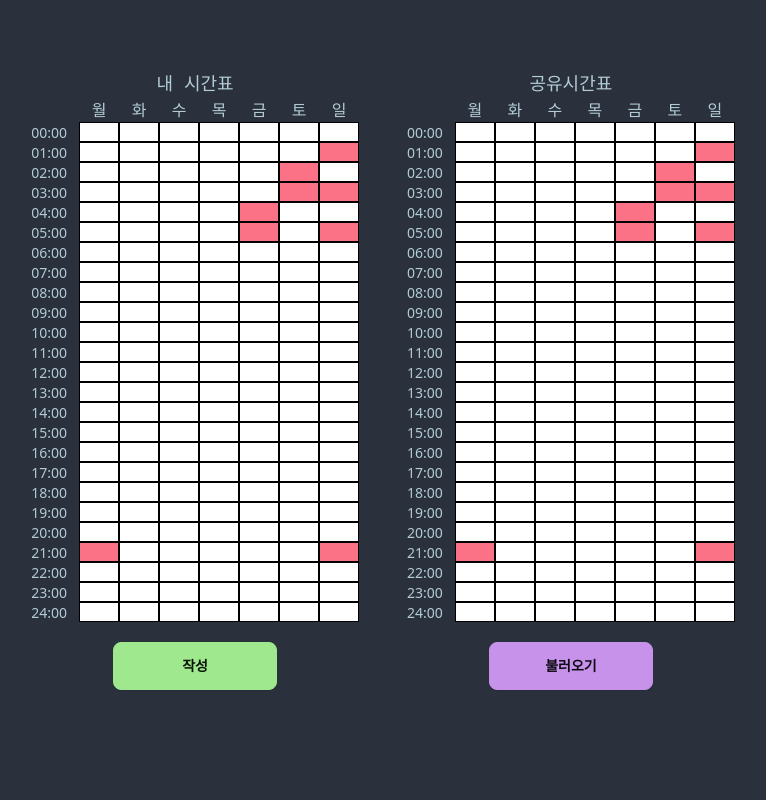
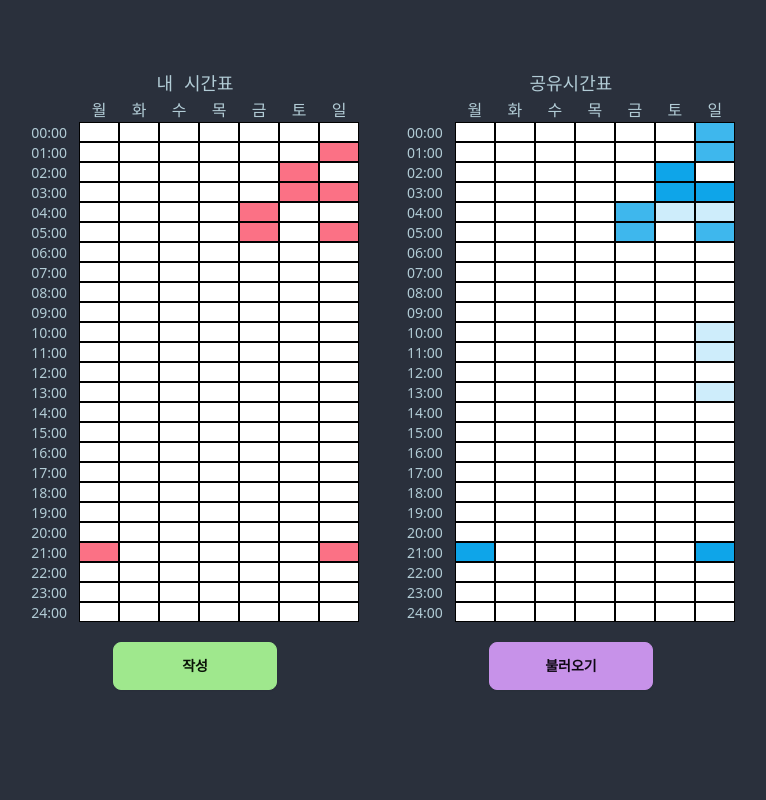
Before and after one commit to hyunS00/teamCalendar, a Flask app: page /schedule in a window 1280 px wide. Shown: the whole page, without its empty margins (237-1003 px from the left). Run offline with Flask 3, Linux system fonts and the light colour scheme.

Commit message:
almost end

```diff
--- a/static/main.css
+++ b/static/main.css
@@ -1551,6 +1551,42 @@ html {
   background-color: rgb(255 255 255 / var(--tw-bg-opacity));
 }
 
+.bg-sky-500\/\[\.6\] {
+  background-color: rgb(14 165 233 / .6);
+}
+
+.bg-sky-500\/\[\] {
+  background-color: rgb(14 165 233 / );
+}
+
+.bg-sky-500\/\[\.9\] {
+  background-color: rgb(14 165 233 / .9);
+}
+
+.bg-sky-500\/\[0\.0\] {
+  background-color: rgb(14 165 233 / 0.0);
+}
+
+.bg-sky-500\/\[0\.4\] {
+  background-color: rgb(14 165 233 / 0.4);
+}
+
+.bg-sky-500\/\[0\.6\] {
+  background-color: rgb(14 165 233 / 0.6);
+}
+
+.bg-sky-500\/\[0\.8\] {
+  background-color: rgb(14 165 233 / 0.8);
+}
+
+.bg-sky-500\/\[1\.1\] {
+  background-color: rgb(14 165 233 / 1.1);
+}
+
+.bg-sky-500\/\[1\.0\] {
+  background-color: rgb(14 165 233 / 1.0);
+}
+
 .p-5 {
   padding: 1.25rem;
 }
--- a/templates/schedul.html
+++ b/templates/schedul.html
@@ -101,17 +101,26 @@
           <div class="week">금</div>
           <div class="week">토</div>
           <div class="week">일</div>
-          {% for row in myschedule %} {% for cell in row%} {% if cell == '0' %}
-          <div id="cell" class="cell_nomal" data-active="0"></div>
-          {% else %}
-          <div id="cell" class="cell_nomal cell_select" data-active="1"></div>
-          {% endif %} {% endfor %} {% endfor %}
+          {% for row in all_schedule %} {% for cell in row%}
+          <div id="cell" class="cell_nomal bg-sky-500/[{{cell}}]" data-active="0"></div>
+          {% endfor %} {% endfor %}
         </div>
       </div>
       <button id="submit" class="btn btn-accent px-4 mb-10 w-1/2">불러오기</button>
     </div>
     </div>
-
+    <div class="bg-sky-500/[0.0]">
+      <div class="bg-sky-500/[0.1]"/>
+      <div class="bg-sky-500/[0.2]"/>
+      <div class="bg-sky-500/[0.3]"/>
+      <div class="bg-sky-500/[0.4]"/>
+      <div class="bg-sky-500/[0.5]"/>
+      <div class="bg-sky-500/[0.6]"/>
+      <div class="bg-sky-500/[0.7]"/>
+      <div class="bg-sky-500/[0.8]"/>
+      <div class="bg-sky-500/[0.9]"/>
+      <div class="bg-sky-500/[1.0]"/>
+    </div>
     <script>
       const $myCal = document.getElementById("my_calendar");
       const $cells = document.querySelectorAll("#cell");
```
